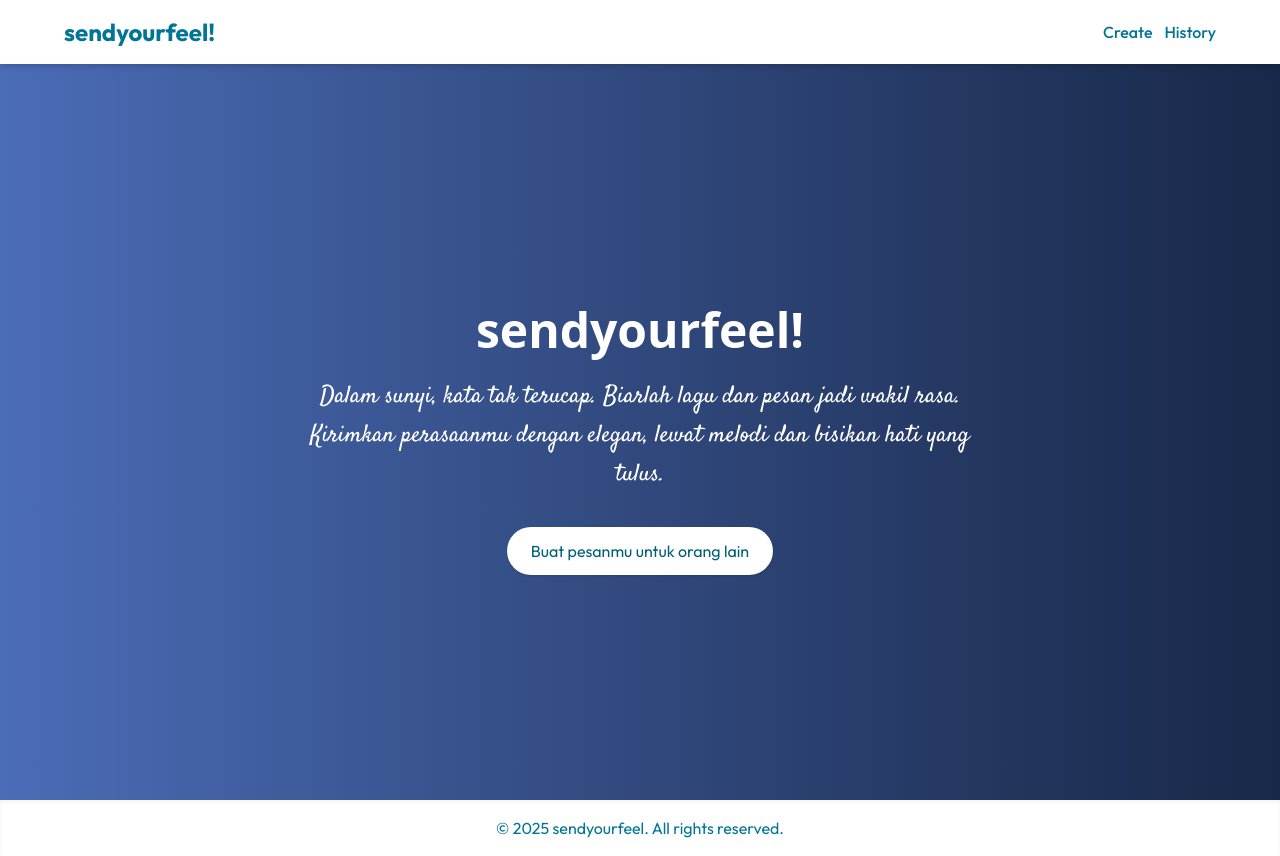
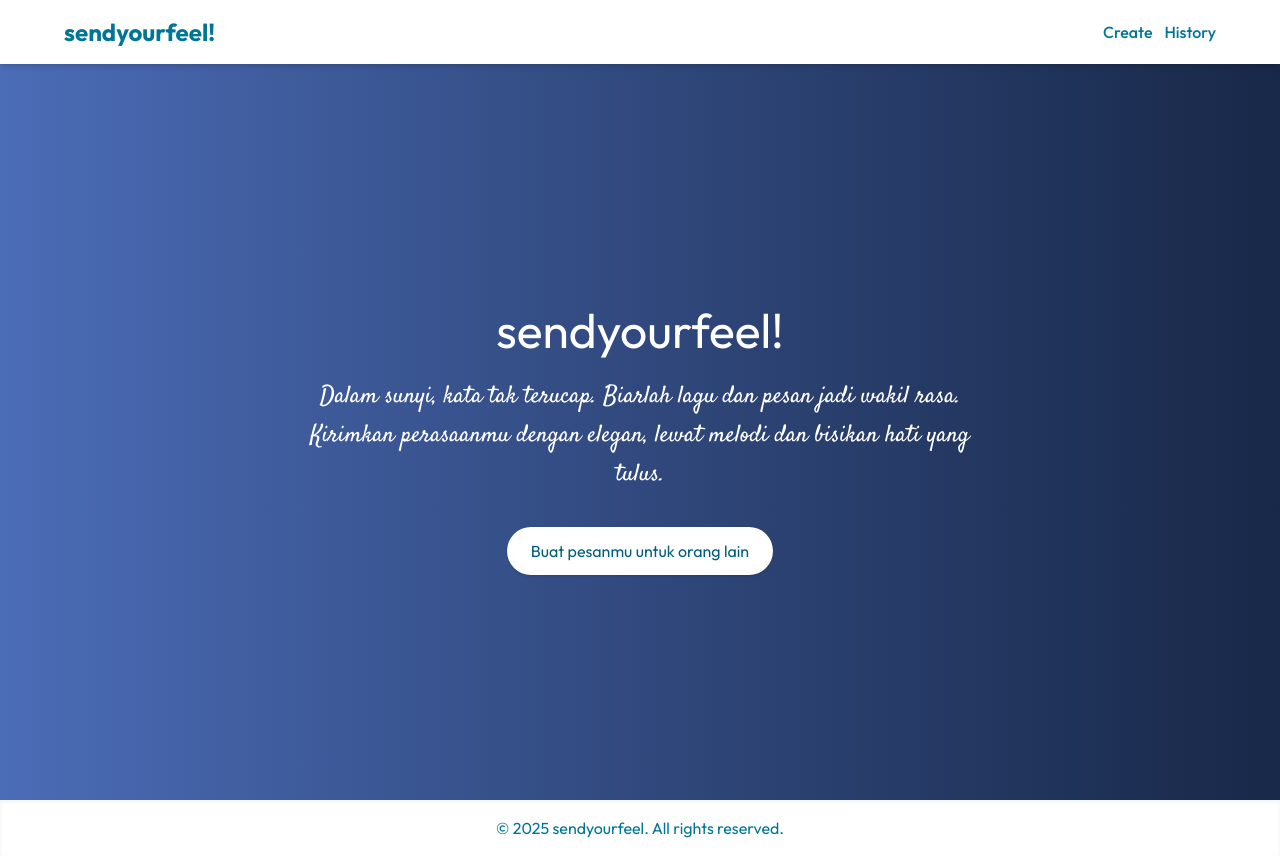
Before and after one commit to mdaffamahendra/fe-sendyourfeel, a React (Vite) app: page / in a window 1280 px wide. Built offline with nearby package versions, Linux system fonts and the light colour scheme.

Commit message:
6th commit

```diff
--- a/src/pages/HomePage.jsx
+++ b/src/pages/HomePage.jsx
@@ -3,7 +3,7 @@ import { Link } from "react-router-dom";
 function HomePage() {
   return (
     <div className="min-h-screen pt-[80px] bg-gradient-to-r from-[#4b6cb7] to-[#182848] text-white flex flex-col items-center justify-center text-center px-6">
-      <h1 className="text-4xl md:text-5xl font-bold mb-6">sendyourfeel!</h1>
+      <h1 className="text-4xl md:text-5xl font-bold mb-6 font-outfit">sendyourfeel!</h1>
       <p className="text-xl md:text-2xl mb-8 max-w-2xl leading-relaxed font-satisfy-regular">
         Dalam sunyi, kata tak terucap. Biarlah lagu dan pesan jadi wakil rasa.
         Kirimkan perasaanmu dengan elegan, lewat melodi dan bisikan hati yang
```
